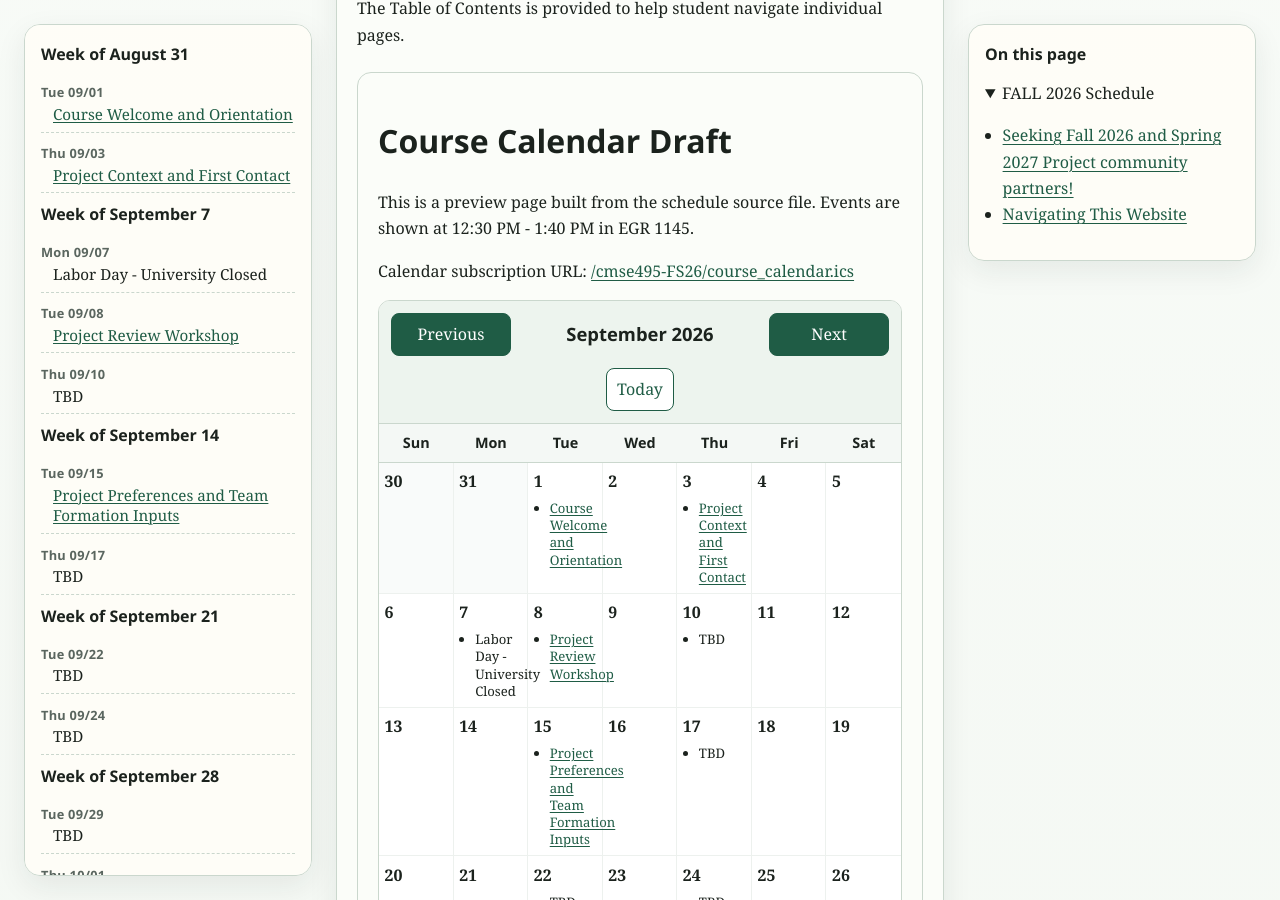
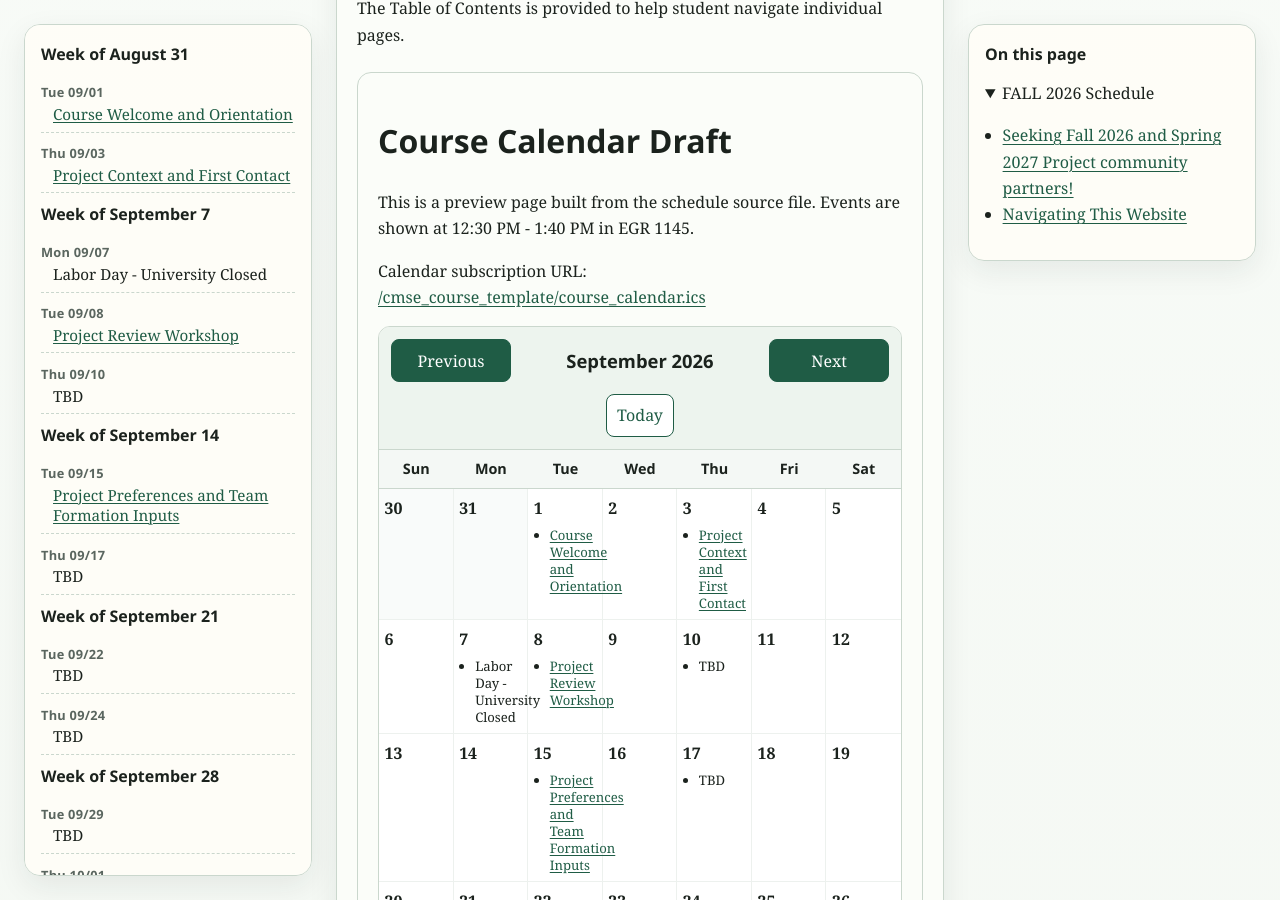
Before and after one commit to colbrydi/cmse_course_template, a Jekyll site: the page built from index.md, in a window 1280 px wide and 900 px high, scrolled down 1362 px. Built offline with Jekyll 4.4.1, drawn with Linux system fonts in a browser that asks for light colours.

Commit message:
Update _config.yml with baseline url

```diff
--- a/_config.yml
+++ b/_config.yml
@@ -2,7 +2,7 @@
 title: "Course Website"
 description: "Reusable schedule-first course website template."
 logo: /assets/img/MSU.png
-baseurl: /cmse495-FS26
+baseurl: /cmse_course_template
 permalink: /:year/:month/:day/:title
 exclude:
   - envs/
```
